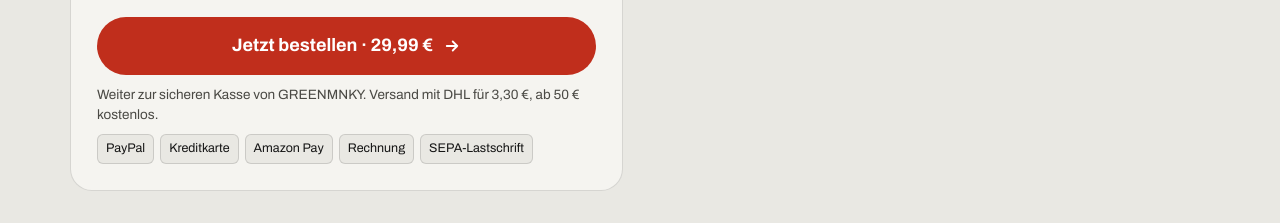
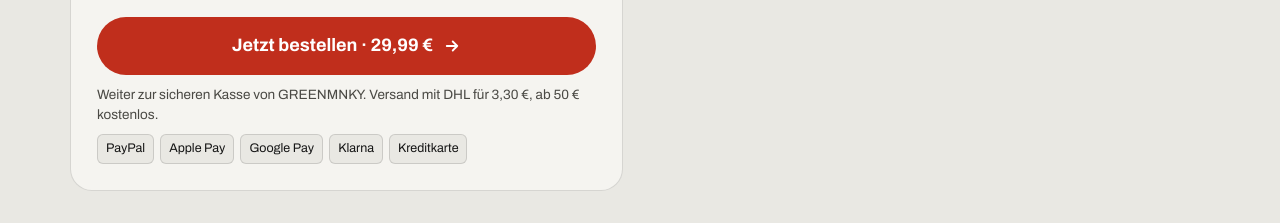
Before and after one commit to greenmnky-de/eazygadgetz, a plain HTML site: page phototag/index.html in a window 1280 px wide. Shown: the part 1221-1444 px from the top of the page. Drawn offline with Linux system fonts and the light colour scheme.

Commit message:
PhotoTag: Zahlarten wie in der Shopify-Kasse (PayPal, Apple Pay, Google Pay, Klarna, Karte)
Co-Authored-By: Claude Fable 5.1 <noreply@anthropic.com>
Claude-Session: https://claude.ai/code/session_01SAyefAAVuB7YyiNaLmTKaS

```diff
--- a/phototag/index.html
+++ b/phototag/index.html
@@ -379,7 +379,7 @@ footer ul{list-style:none;margin:0;padding:0;display:grid;gap:6px}
             <svg width="18" height="18" viewBox="0 0 24 24" fill="none" stroke="currentColor" stroke-width="2.4" stroke-linecap="round" stroke-linejoin="round" aria-hidden="true"><path d="M5 12h14M13 6l6 6-6 6"/></svg>
           </a>
           <p class="fine" id="shipLine">Weiter zur sicheren Kasse von GREENMNKY. Versand mit DHL für 3,30 €, ab 50 € kostenlos.</p>
-          <div class="pay" aria-label="Zahlungsarten"><span>PayPal</span><span>Kreditkarte</span><span>Amazon Pay</span><span>Rechnung</span><span>SEPA-Lastschrift</span></div>
+          <div class="pay" aria-label="Zahlungsarten"><span>PayPal</span><span>Apple Pay</span><span>Google Pay</span><span>Klarna</span><span>Kreditkarte</span></div>
         </div>
       </form>
     </div>
```
